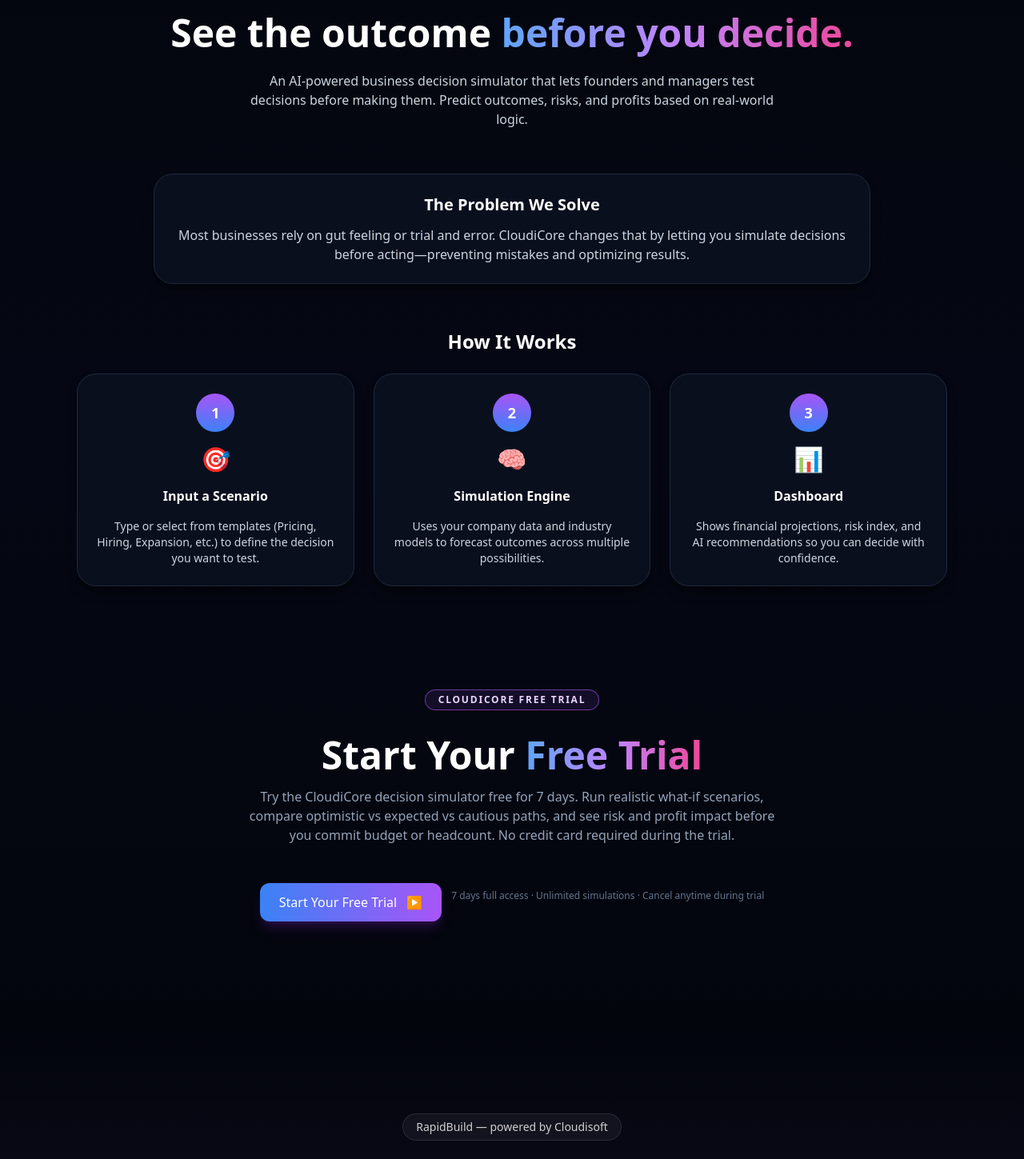
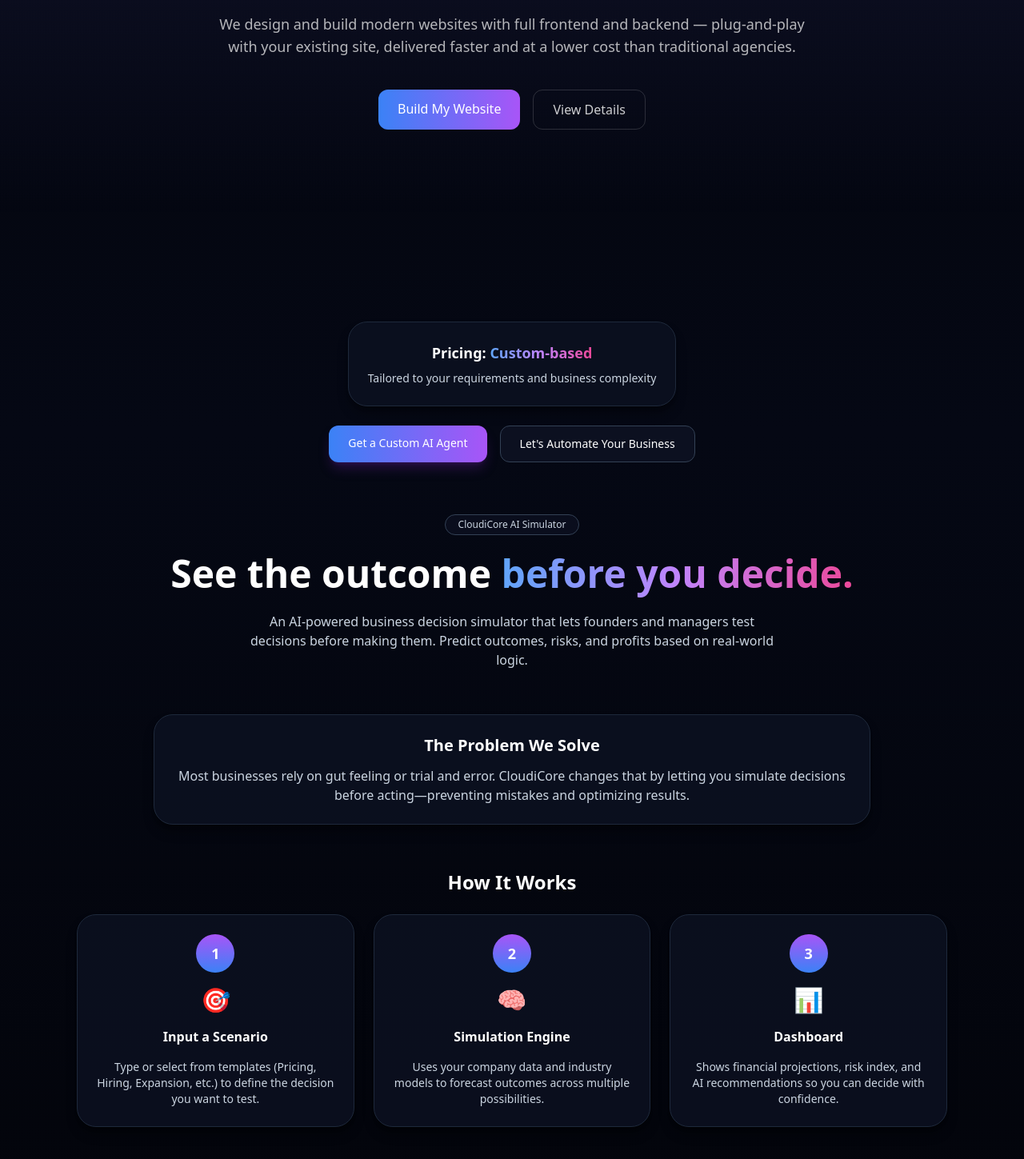
Before and after one commit to Cloudisoft/Cloudisoft.com_Final, a React (Vite) app: page / in a window 1280 px wide. Shown: the part 1621-3070 px from the top of the page at 80% size. Built offline with nearby package versions, Linux system fonts and the light colour scheme.

Commit message:
Update App.tsx

```diff
--- a/src/App.tsx
+++ b/src/App.tsx
@@ -2,10 +2,10 @@
 
 import Navbar from "./components/Navbar";
 import Hero from "./components/Hero";
+import RapidBuildSection from "./components/RapidBuildSection";
 import AgentsSection from "./components/AgentsSection";
 import CloudiCoreSection from "./components/CloudiCoreSection";
 import Pricing from "./components/Pricing";
-import RapidBuildSection from "./components/RapidBuildSection";
 import ContactSection from "./components/ContactSection";
 import Footer from "./components/Footer";
 
@@ -22,9 +22,9 @@
       <main className="pt-20 space-y-32 pb-24">
         <Hero />
         <AgentsSection />
+        <RapidBuildSection />
         <CloudiCoreSection />
         <Pricing />
-        <RapidBuildSection />
         <ContactSection />
       </main>
       <Footer />
```
